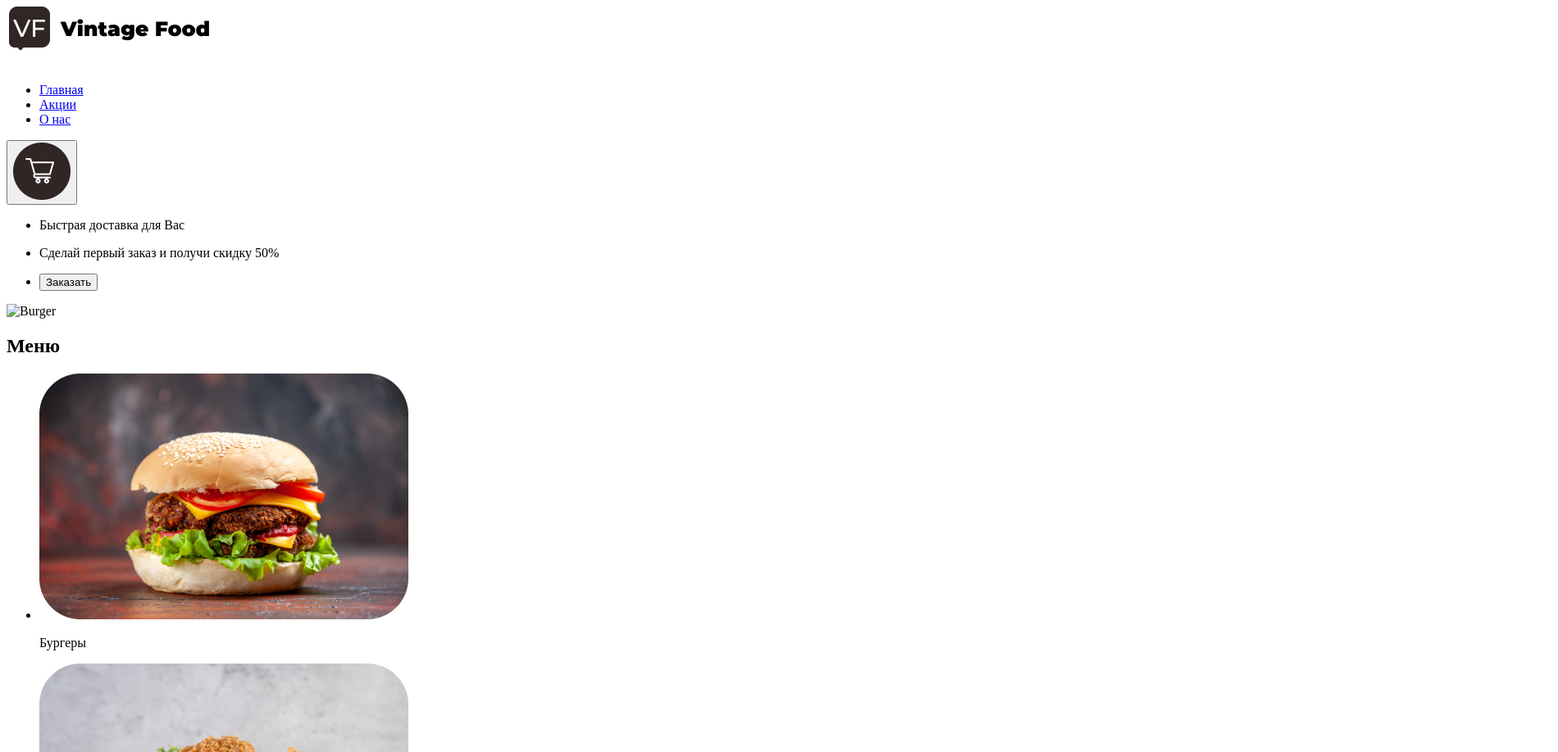
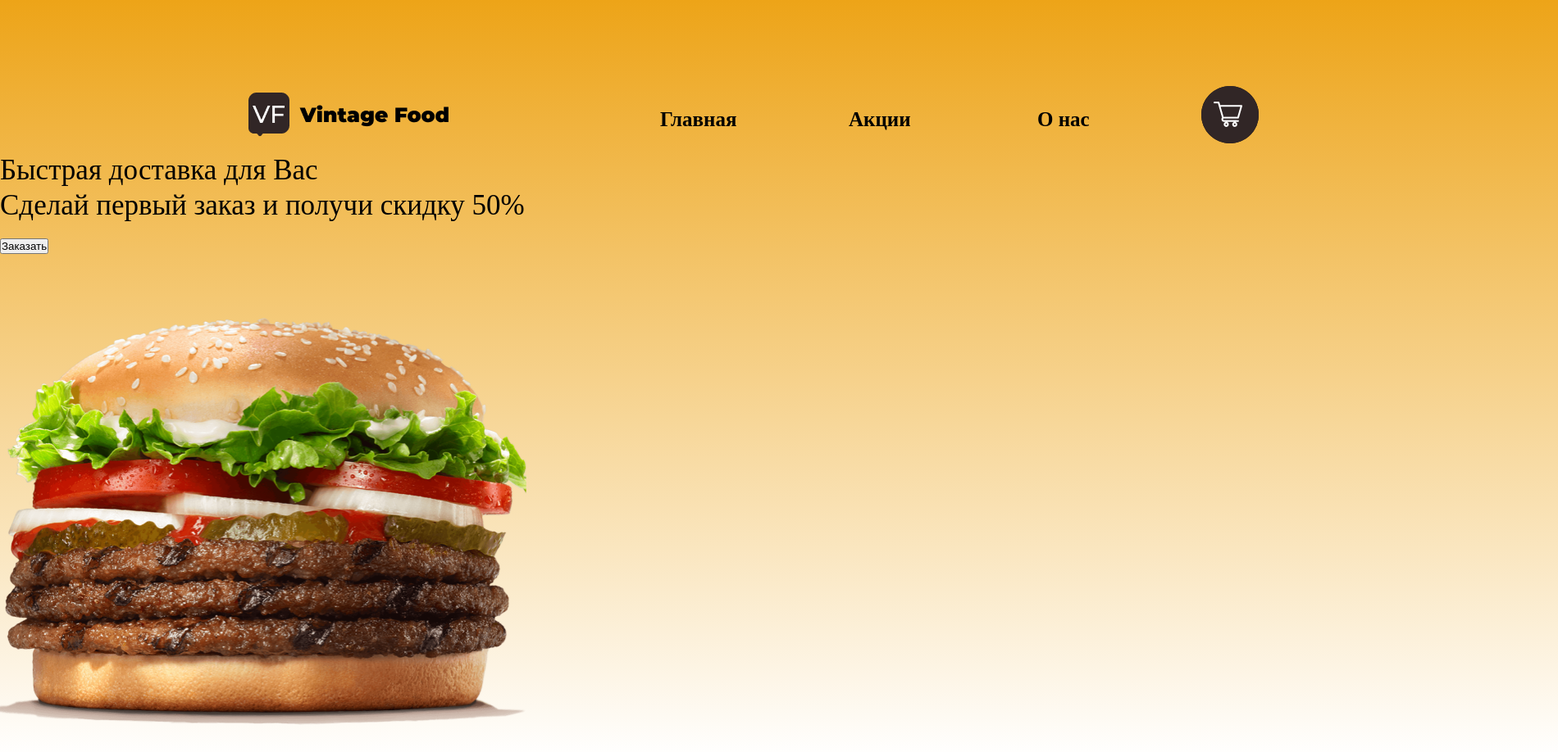
Before and after one commit to SleepyOwlOvO/burger, a plain HTML site: page index.html in a window 1280 px wide. Shown: the top 918 px of the page at 82% size, 1900 px wide, since content can reach past the window. Drawn offline with Linux system fonts and the light colour scheme.

Commit message:
навигация

```diff
--- a/index.html
+++ b/index.html
@@ -3,6 +3,7 @@
 <head>
     <meta charset="UTF-8">
     <meta name="viewport" content="width=device-width, initial-scale=1.0">
+    <link rel="stylesheet" href="style.css">
     <title>Vintage Food</title>
 </head>
 <body>
@@ -11,7 +12,7 @@
         <nav class="navigation">
 
             <a href="#">
-                <img src="images/Логотип.png" alt="Logo">
+                <img src="images/Логотип.png" alt="Logo" class="logo">
             </a>
 
             <ul class="navigation_list">
@@ -44,7 +45,7 @@
                 </li>
             </ul>
             <div>
-                <img src="images/Фото _Бургер_.jpg" alt="Burger" width="642" height="600">
+                <img src="images/Фото _Бургер_.png" alt="Burger" width="642" height="600">
             </div>
         </div>
 
--- /dev/null
+++ b/style.css
@@ -0,0 +1,69 @@
+* {
+    padding: 0;
+    margin: 0;
+}
+
+html {
+    box-sizing: border-box;
+}
+
+body {
+    margin: 0 auto;
+    height: 100%;
+    flex-direction: column;
+    font-weight: 500;
+    font-size: 35px;
+    line-height: 43px;
+    color:black;
+    background-color: #FFFFFF;
+}
+
+.page_header {
+    width: 1900px;
+    min-height: 900px;
+    background-image: linear-gradient(180deg, #EDA418,#EDA41800 );
+}
+
+.navigation {
+    display:flex;
+    flex-wrap: wrap;
+    justify-content: center;
+    min-height: 70px;
+    padding-top: 105px;
+    padding-right: 65px;
+}
+
+.logo{
+    display: block;
+    margin-top: 8px;
+
+}
+
+.navigation_list{
+    display: flex;
+    flex-wrap: wrap;
+    gap: 30px;
+    margin: auto 0;
+    padding: 0;
+    margin-left: 150px;
+    list-style: none;
+}
+
+.navigation_tittle_main {
+    display: block;
+    min-width: 200px;
+    font-weight: 700;
+    font-size: 25px;
+    line-height: 30px;
+    text-decoration: none;
+    color:black;
+}
+
+.navigation_button{
+    display: inline-block;
+    width: 70px;
+    height: 70px;
+    background-color: black;
+    border: none;
+    border-radius: 100px;
+}
```
Also changed, not shown: images/ca6439841481aef21d87059c03116f8c.png (added), images/Фото _Бургер_.png (added).
